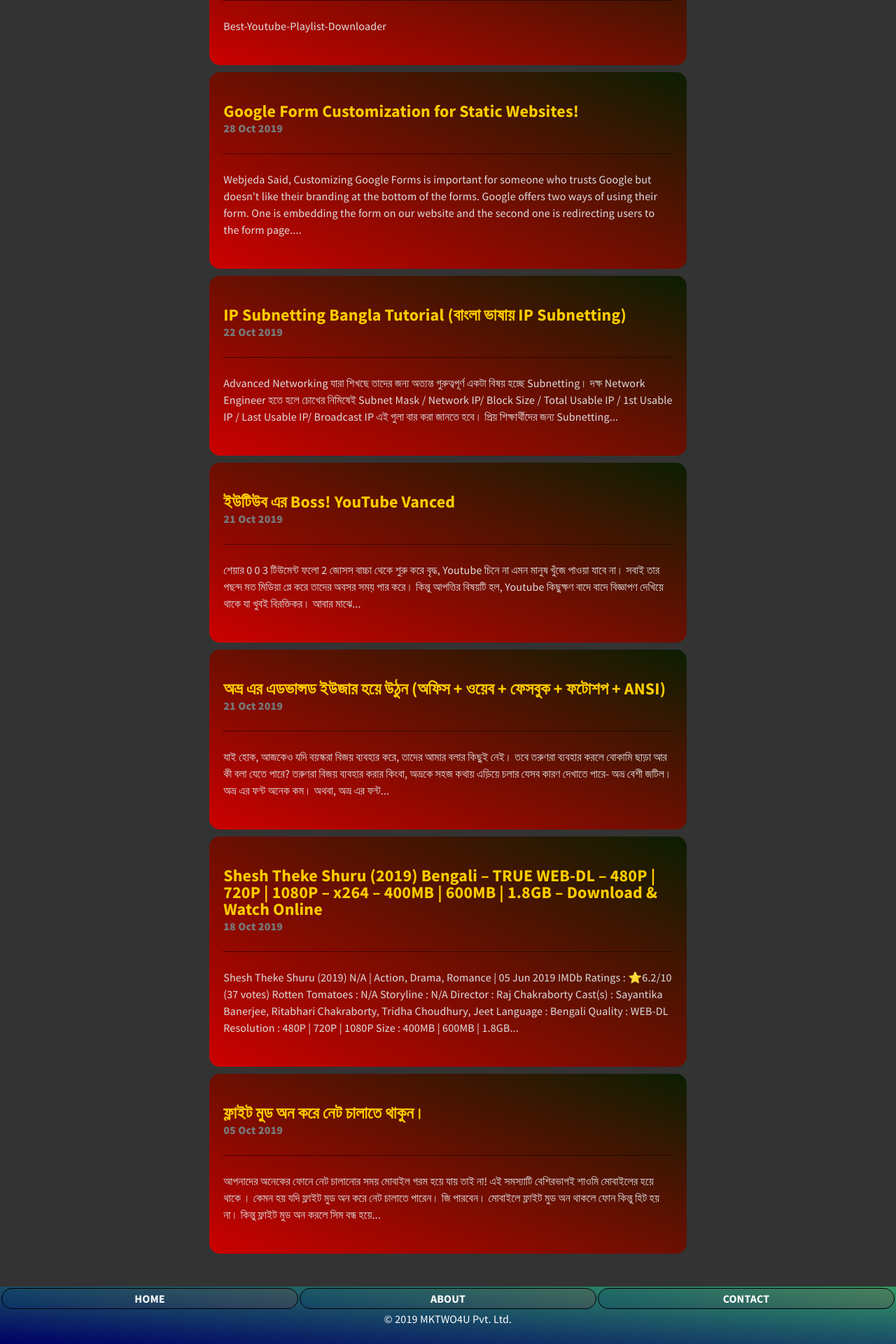
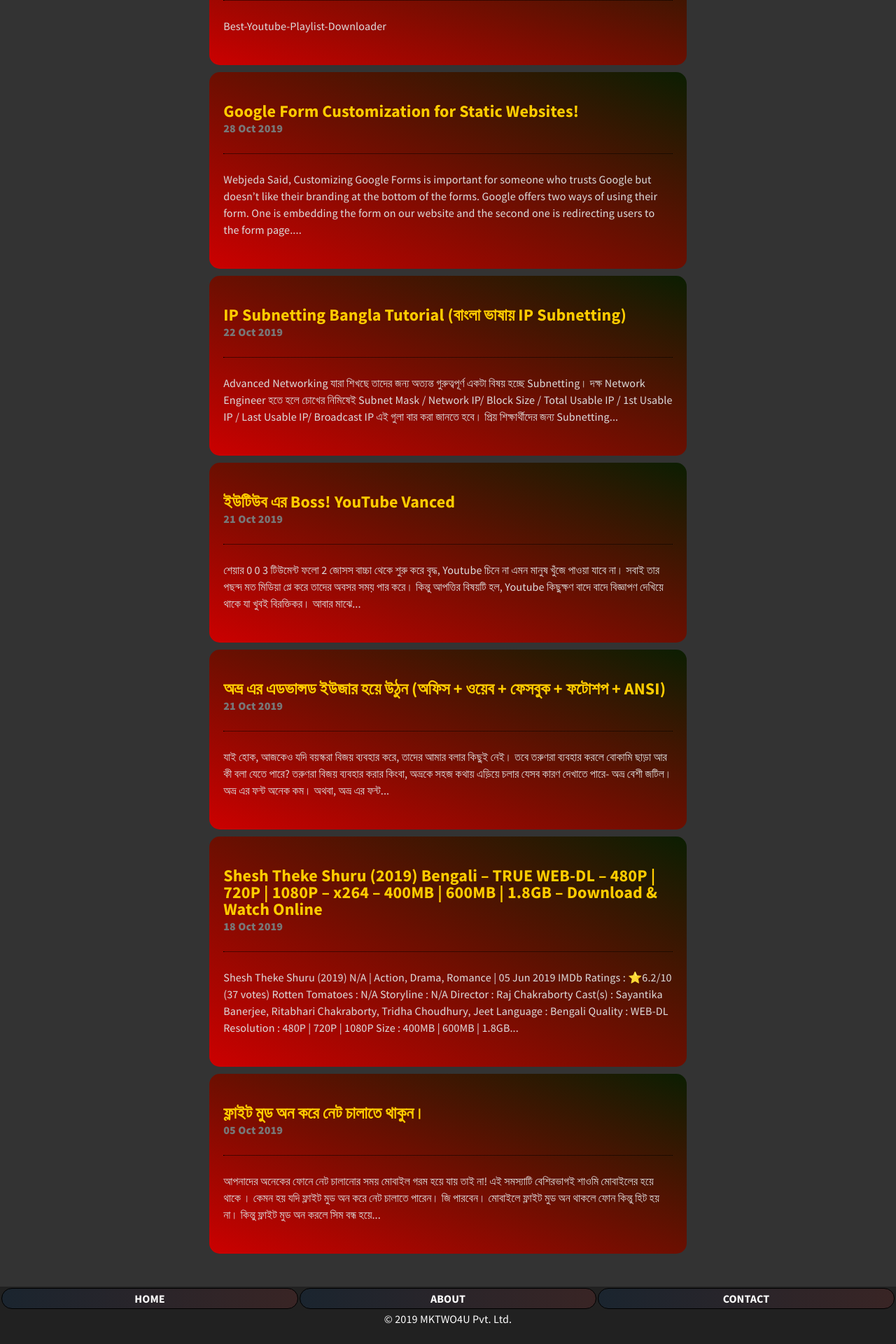
Before and after one commit to bdmilan/blog, a Jekyll site: the page built from index.html, in a window 1280 px wide. Shown: the part 669-2589 px from the top of the page at 70% size. Built offline with Jekyll 4.4.1, drawn with Linux system fonts in a browser that asks for light colours; the list of posts is cut into pages by our own code.

Commit message:
Update layout.scss

```diff
--- a/_sass/layout.scss
+++ b/_sass/layout.scss
@@ -270,7 +270,7 @@
 
 .footer {
 	padding: 0px 0;
-	background: linear-gradient(to top right, #000066 0%, #339966 100%);
+	background-color-silo-eta: linear-gradient(to top right, #000066 0%, #339966 100%);
 	color: #fff;
 	text-align: center;
 	position: absolute;
```
